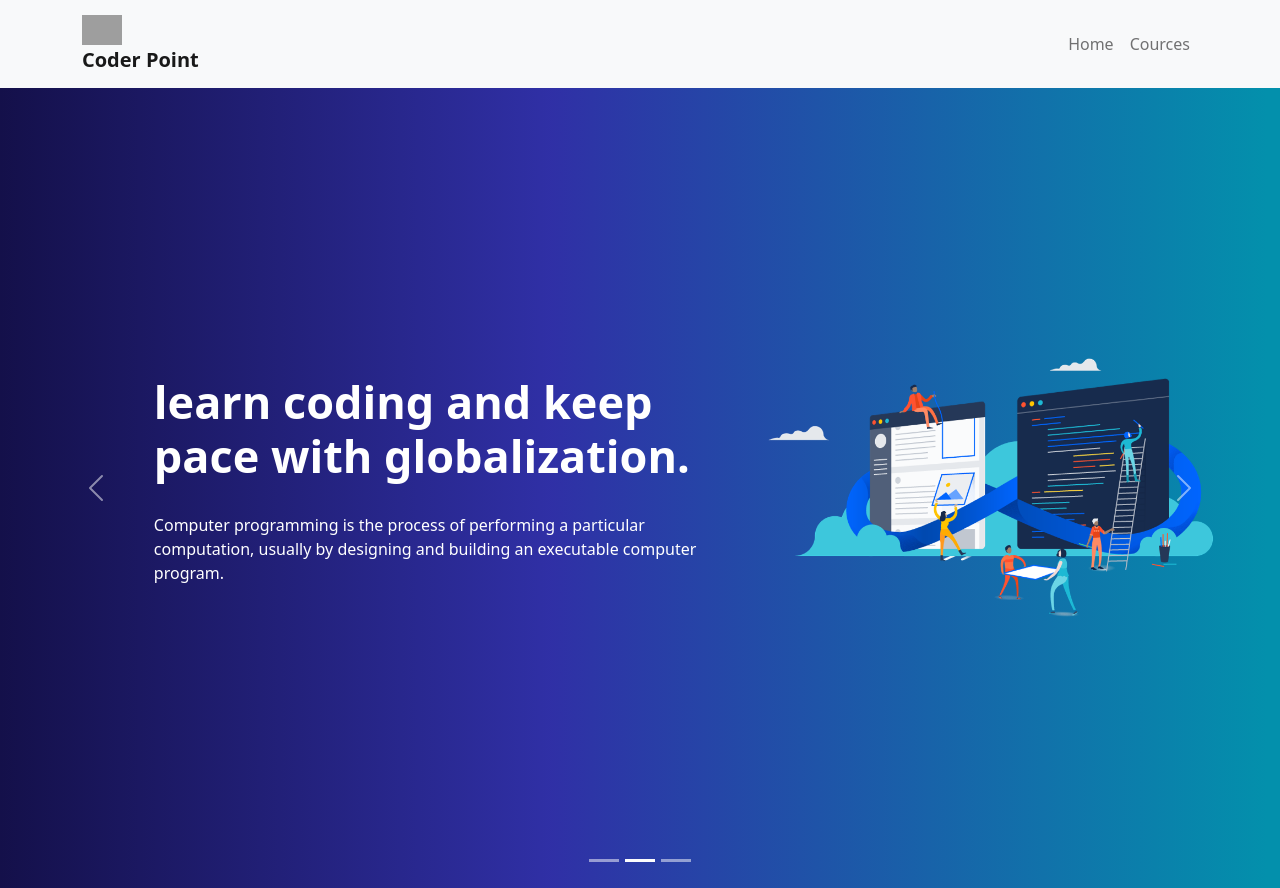
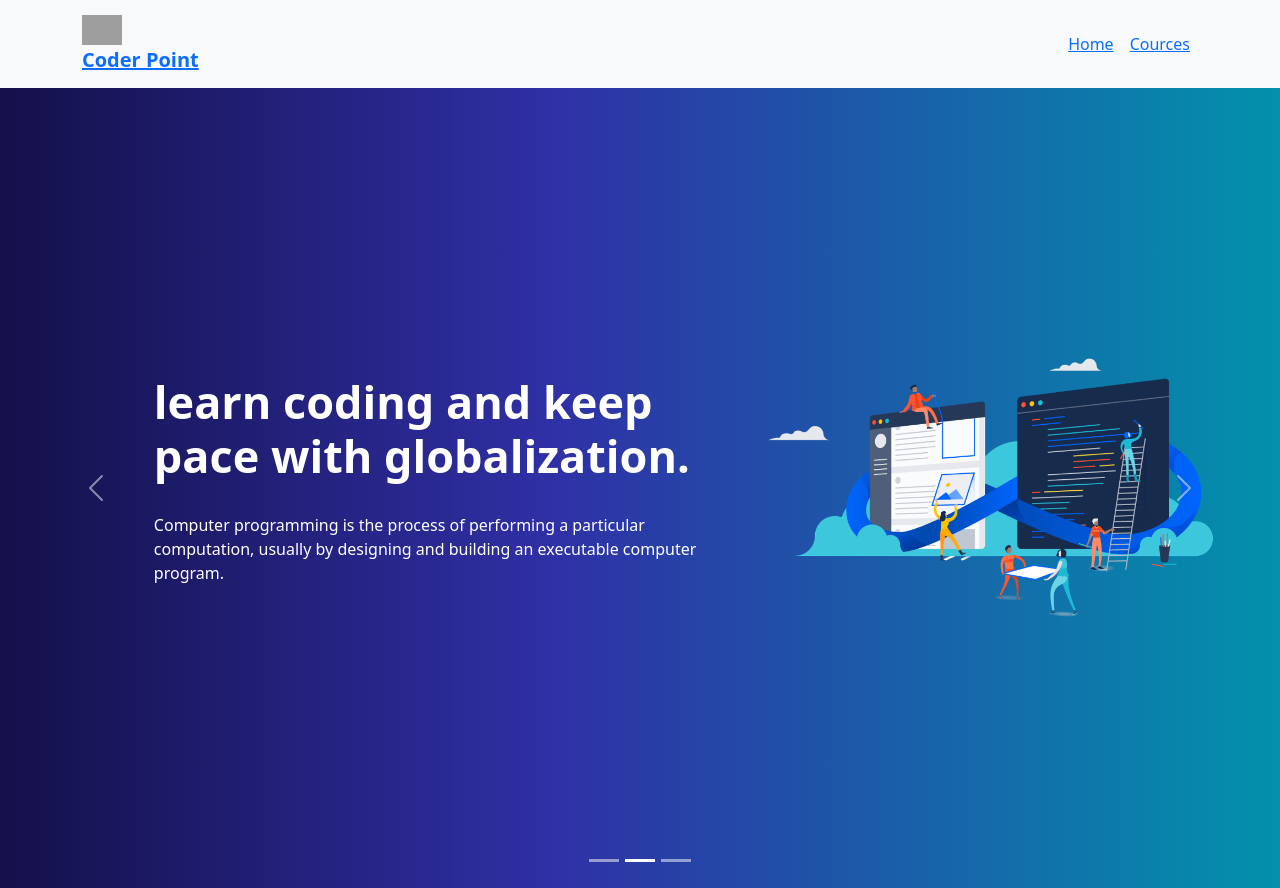
Before and after one commit to sagor-dh/Coder-Point-Client, a React (Create React App) app: page / in a window 1280 px wide. Built offline with nearby package versions, Linux system fonts and the light colour scheme; grey boxes are pictures that could not be loaded.

Commit message:
add router

```diff
--- a/src/App.js
+++ b/src/App.js
@@ -1,12 +1,10 @@
-import Footer from './components/Footer/Footer';
-import Header from './components/Header/Header';
-import Home from './components/Home/Home'
+import { RouterProvider } from "react-router-dom";
+import { router } from "./routes/Router";
+
 function App() {
   return (
     <div >
-      <Header/>
-      <Home/>
-      {/* <Footer/> */}
+      <RouterProvider router={router}/>
     </div>
   );
 }
--- a/src/components/Cources/Cources.js
+++ b/src/components/Cources/Cources.js
@@ -0,0 +1,13 @@
+import React from 'react'
+import { useLoaderData } from 'react-router-dom'
+
+function Cources() {
+    const cources = useLoaderData()
+  return (
+    <div>
+
+    </div>
+  )
+}
+
+export default Cources
--- a/src/components/Header/Header.js
+++ b/src/components/Header/Header.js
@@ -2,24 +2,29 @@ import React from 'react'
 import Container from 'react-bootstrap/Container';
 import Nav from 'react-bootstrap/Nav';
 import Navbar from 'react-bootstrap/Navbar';
-import NavDropdown from 'react-bootstrap/NavDropdown';
+import { NavLink } from 'react-router-dom';
 import './Header.css'
 function Header() {
     return (
         <div>
             <Navbar bg="light" expand="lg">
                 <Container>
-                    <Navbar.Brand href="#home">
-                        <img className='logo' src="https://cdn2.iconfinder.com/data/icons/font-awesome/1792/code-512.png" alt="logo" />
-                        <br />
-                        <span className='logo_text'>Coder Point</span>
+                    <Navbar.Brand>
+                        <NavLink>
+                            <img className='logo' src="https://cdn2.iconfinder.com/data/icons/font-awesome/1792/code-512.png" alt="logo" />
+                            <br />
+                            <span className='logo_text'>Coder Point</span>
+                        </NavLink>
                     </Navbar.Brand>
                     <Navbar.Toggle aria-controls="basic-navbar-nav" />
                     <Navbar.Collapse id="basic-navbar-nav">
                         <Nav className="ms-auto">
-                            <Nav.Link href="#home">Home</Nav.Link>
-                            <Nav.Link href="#link">Cources</Nav.Link>
-
+                            <Nav.Link>
+                                <NavLink to='/'>Home</NavLink>
+                            </Nav.Link>
+                            <Nav.Link>
+                                <NavLink to='/cources'>Cources</NavLink>
+                            </Nav.Link>
                         </Nav>
                     </Navbar.Collapse>
                 </Container>
--- a/src/layout/Main.js
+++ b/src/layout/Main.js
@@ -0,0 +1,14 @@
+import React from 'react'
+import { Outlet } from 'react-router-dom'
+import Header from '../components/Header/Header'
+
+function Main() {
+  return (
+    <div>
+        <Header/>
+        <Outlet/>
+    </div>
+  )
+}
+
+export default Main
--- a/src/routes/Router.js
+++ b/src/routes/Router.js
@@ -0,0 +1,22 @@
+import { createBrowserRouter } from "react-router-dom";
+import Cources from "../components/Cources/Cources";
+import Home from "../components/Home/Home";
+import Main from "../layout/Main";
+
+export const router = createBrowserRouter([
+    {
+        path:'/',
+        element:<Main/>,
+        children:[
+            {
+                path:'/',
+                element:<Home/>
+            },
+            {
+                path:'/cources',
+                element:<Cources/>,
+                loader: async () => fetch('https://module-63-server.vercel.app/cources')
+            }
+        ]
+    }
+])
```
